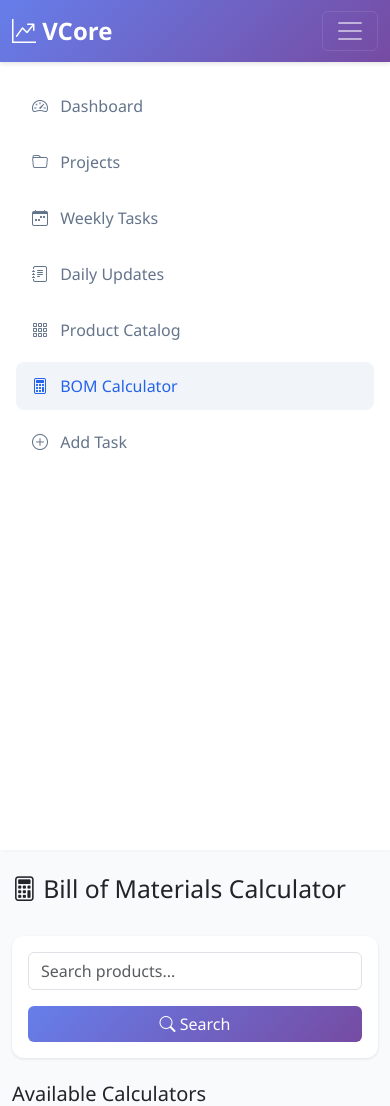
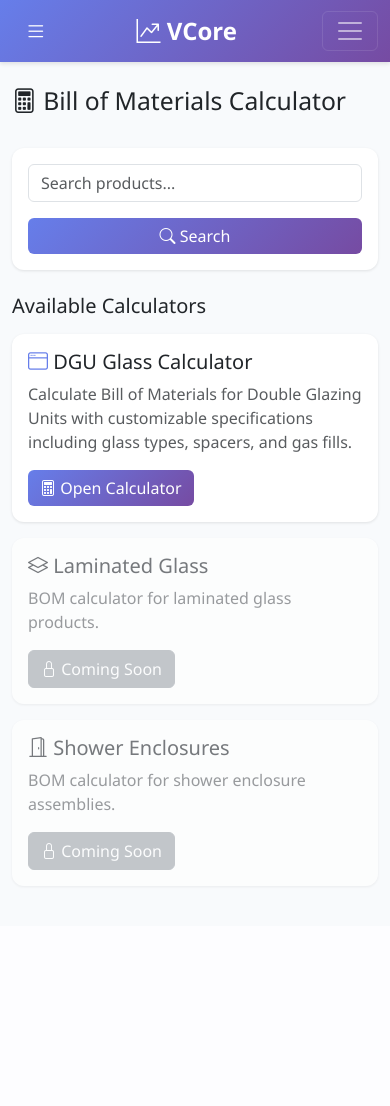
Before and after one commit to vetrovatech/vcore, a Flask app: page /bom in a window 390 px wide. Shown: the top 1106 px of the page. After the commit the page ends 887 px from the top, so only its background shows below. Run offline with Flask 3, Linux system fonts and the light colour scheme; the visitor is signed in with stand-in values (Sample User, id 1); data that the repository does not hold is empty; some libraries are stand-ins or nearby versions.

Commit message:
Fix mobile menu layout - add collapsible sidebar
- Added hamburger menu button for mobile devices
- Sidebar now slides in from left on mobile
- Added overlay to close sidebar when clicking outside
- Sidebar auto-closes when clicking menu items on mobile
- Desktop layout unchanged

```diff
--- a/templates/base.html
+++ b/templates/base.html
@@ -39,6 +39,49 @@
             min-height: calc(100vh - 56px);
             background-color: #fff;
             box-shadow: 2px 0 4px rgba(0, 0, 0, 0.05);
+        }
+
+        /* Mobile sidebar styles */
+        @media (max-width: 767.98px) {
+            .sidebar {
+                position: fixed;
+                top: 56px;
+                left: -100%;
+                width: 280px;
+                height: calc(100vh - 56px);
+                z-index: 1040;
+                transition: left 0.3s ease-in-out;
+                overflow-y: auto;
+            }
+
+            .sidebar.show {
+                left: 0;
+            }
+
+            .sidebar-overlay {
+                display: none;
+                position: fixed;
+                top: 56px;
+                left: 0;
+                width: 100%;
+                height: calc(100vh - 56px);
+                background-color: rgba(0, 0, 0, 0.5);
+                z-index: 1039;
+            }
+
+            .sidebar-overlay.show {
+                display: block;
+            }
+
+            .mobile-menu-btn {
+                display: block !important;
+            }
+        }
+
+        @media (min-width: 768px) {
+            .mobile-menu-btn {
+                display: none !important;
+            }
         }
 
         .sidebar .nav-link {
@@ -130,6 +173,10 @@
     <!-- Navigation Bar -->
     <nav class="navbar navbar-expand-lg navbar-dark">
         <div class="container-fluid">
+            <button class="btn btn-link text-white mobile-menu-btn me-2" type="button" id="sidebarToggle"
+                style="display: none;">
+                <i class="bi bi-list fs-4"></i>
+            </button>
             <a class="navbar-brand" href="{{ url_for('dashboard') }}">
                 <i class="bi bi-graph-up-arrow"></i> VCore
             </a>
@@ -155,10 +202,13 @@
         </div>
     </nav>
 
+    <!-- Mobile sidebar overlay -->
+    <div class="sidebar-overlay" id="sidebarOverlay"></div>
+
     <div class="container-fluid">
         <div class="row">
             <!-- Sidebar -->
-            <nav class="col-md-2 d-md-block sidebar p-3">
+            <nav class="col-md-2 d-md-block sidebar p-3" id="sidebar">
                 <div class="position-sticky">
                     <ul class="nav flex-column">
                         <li class="nav-item">
@@ -252,6 +302,40 @@
     <!-- Bootstrap 5 JS Bundle -->
     <script src="https://cdn.jsdelivr.net/npm/bootstrap@5.3.0/dist/js/bootstrap.bundle.min.js"></script>
 
+    <script>
+        // Mobile sidebar toggle
+        document.addEventListener('DOMContentLoaded', function () {
+            const sidebarToggle = document.getElementById('sidebarToggle');
+            const sidebar = document.getElementById('sidebar');
+            const sidebarOverlay = document.getElementById('sidebarOverlay');
+
+            if (sidebarToggle && sidebar && sidebarOverlay) {
+                // Toggle sidebar
+                sidebarToggle.addEventListener('click', function () {
+                    sidebar.classList.toggle('show');
+                    sidebarOverlay.classList.toggle('show');
+                });
+
+                // Close sidebar when clicking overlay
+                sidebarOverlay.addEventListener('click', function () {
+                    sidebar.classList.remove('show');
+                    sidebarOverlay.classList.remove('show');
+                });
+
+                // Close sidebar when clicking a link on mobile
+                const sidebarLinks = sidebar.querySelectorAll('.nav-link');
+                sidebarLinks.forEach(link => {
+                    link.addEventListener('click', function () {
+                        if (window.innerWidth < 768) {
+                            sidebar.classList.remove('show');
+                            sidebarOverlay.classList.remove('show');
+                        }
+                    });
+                });
+            }
+        });
+    </script>
+
     {% block extra_js %}{% endblock %}
 </body>
 
```
